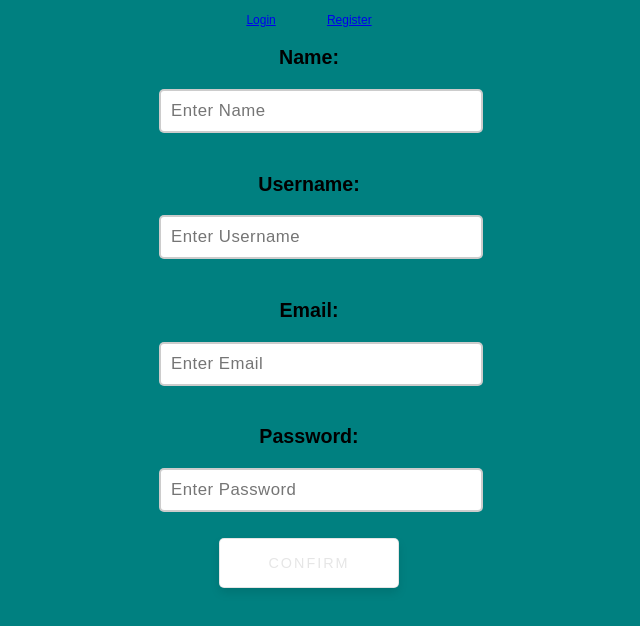
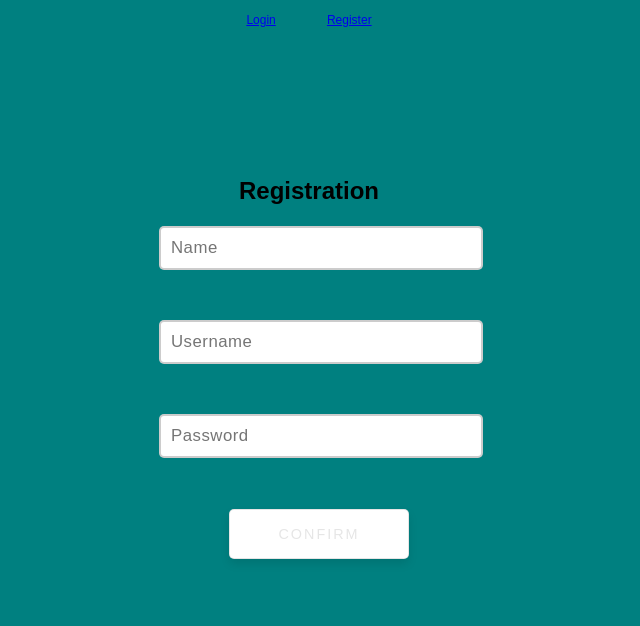
Before and after one commit to Build-Week-Kickstarter-1/Front-End, a React (Create React App) app in the folder kickstarter-success/: page /register in a window 1280 px wide. Shown: the top 626 px of the page, without its empty margins (331-971 px from the left). Built offline with nearby package versions, Linux system fonts and the light colour scheme.

Commit message:
Working registration form

```diff
--- a/kickstarter-success/src/RegisterValidation/Registration.css
+++ b/kickstarter-success/src/RegisterValidation/Registration.css
@@ -31,7 +31,7 @@ form {
 }
 
 label {
-	margin-bottom: 20px;
+	margin-bottom: 15%;
 	font-size: 1.4rem;
 }
 
@@ -85,6 +85,7 @@ input:placeholder {
 button {
 	width: 180px;
 	height: 50px;
+	margin-right: 50px;
 	display: inline-block;
 	padding: 8px 11px;
 	font-size: 1.2rem;
@@ -118,3 +119,7 @@ button:disabled {
 	font-size: 1.2rem;
 	color: red;
 }
+
+h1 {
+	margin-top: 50%;
+}
--- a/kickstarter-success/src/RegisterValidation/registerSchema.js
+++ b/kickstarter-success/src/RegisterValidation/registerSchema.js
@@ -9,10 +9,10 @@ const registerSchema = yup.object().shape({
 		.string()
 		.required("Username is required")
 		.min(5, "Username must be 5 characters or longer"),
-	email: yup
-		.string()
-		.email("Must be a valid email")
-		.required("Email is required"),
+	// email: yup
+	// 	.string()
+	// 	.email("Must be a valid email")
+	// 	.required("Email is required"),
 	password: yup
 		.string()
 		.required("Password is required")
--- a/kickstarter-success/src/components/RegisterForm.js
+++ b/kickstarter-success/src/components/RegisterForm.js
@@ -68,8 +68,8 @@ function RegisterForm() {
 
 	const formSubmit = () => {
 		const newOrder = {
-			name: registerForm.name.trim(),
-			email: registerForm.email.trim(),
+			username: registerForm.name.trim(),
+			// email: registerForm.email.trim(),
 			password: registerForm.password.trim(),
 		};
 		console.log(newOrder);
@@ -119,14 +119,14 @@ function RegisterForm() {
 	//////////////////// Form Information  //////////////////////
 	return (
 		<form onSubmit={submitForm}>
+			<h1> Registration </h1>
 			<label>
-				<h3>Name:</h3>
 				<input
 					className="name-input"
 					id="name"
 					type="text"
 					name="name"
-					placeholder="Enter Name"
+					placeholder="Name"
 					value={registerForm.name}
 					onChange={onChange}
 				/>
@@ -135,13 +135,12 @@ function RegisterForm() {
 				) : null}
 			</label>
 			<label>
-				<h3>Username:</h3>
 				<input
 					className="username-input"
 					id="username"
 					type="text"
 					name="username"
-					placeholder="Enter Username"
+					placeholder="Username"
 					value={registerForm.username}
 					onChange={onChange}
 				/>
@@ -149,27 +148,25 @@ function RegisterForm() {
 					<h4 className="error"> {formErrors.username}</h4>
 				) : null}
 			</label>
-			<label>
-				<h3>Email:</h3>
+			{/* <label>
 				<input
 					className="email-input"
 					id="email"
 					type="email"
 					name="email"
-					placeholder="Enter Email"
+					placeholder="Email"
 					value={registerForm.email}
 					onChange={onChange}
 				/>
 				{formErrors.email.length > 0 ? <p>{formErrors.email}</p> : null}
-			</label>
+			</label> */}
 			<label>
-				<h3>Password:</h3>
 				<input
 					className="password-input"
 					id="password"
 					type="text"
 					name="password"
-					placeholder="Enter Password"
+					placeholder="Password"
 					value={registerForm.password}
 					onChange={onChange}
 				/>
```
Also changed, not shown: kickstarter-success/src/components/Campaign.js (added).
